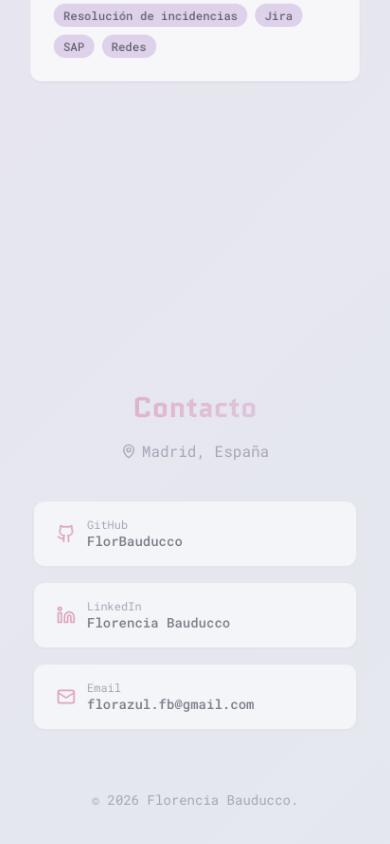
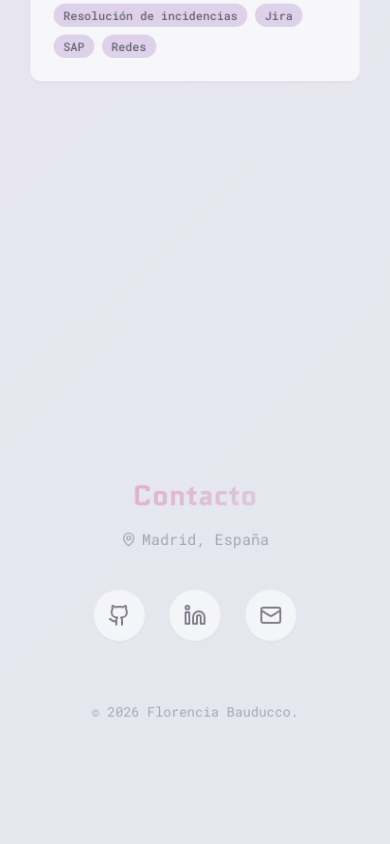
Before and after one commit to FlorBauducco/portfolio_florencia, a React (Vite) app: page / in a window 390 px wide. Shown: the part 5525-6369 px from the top of the page. Built offline with nearby package versions, Linux system fonts and the light colour scheme; the HTML template or start-up script is replaced by a standard one.

Commit message:
fix: update contact section layout and responsiveness

```diff
--- a/src/components/portfolio/ContactSection.tsx
+++ b/src/components/portfolio/ContactSection.tsx
@@ -25,20 +25,21 @@ const ContactSection = () => {
           Madrid, España
         </p>
 
-        <div className="flex flex-col sm:flex-row items-center justify-center gap-4">
-          {CONTACT_LINKS.map(({ label, href, icon: Icon, username }) => (
+        <div className="flex flex-row items-center justify-center gap-6">
+          {CONTACT_LINKS.map(({ label, href, icon: Icon }) => (
             <a
               key={label}
               href={href}
               target="_blank"
               rel="noopener noreferrer"
-              className="flex items-center gap-3 px-6 py-4 rounded-xl bg-card border border-border shadow-sm hover:shadow-md hover:border-primary/30 transition-all duration-300 w-full sm:w-auto"
+              className="group relative flex items-center justify-center w-14 h-14 rounded-full bg-card border border-border shadow-sm hover:shadow-md hover:bg-primary hover:text-primary-foreground hover:border-primary transition-all duration-300"
+              aria-label={label}
             >
-              <Icon size={20} className="text-primary flex-shrink-0" />
-              <div className="text-left">
-                <p className="text-xs text-muted-foreground">{label}</p>
-                <p className="text-sm font-medium text-foreground">{username}</p>
-              </div>
+              <Icon size={24} />
+              {/* Tooltip al hover */}
+              <span className="absolute -top-9 left-1/2 -translate-x-1/2 px-3 py-1 rounded-md bg-card text-foreground text-xs font-medium shadow-md opacity-0 group-hover:opacity-100 transition-opacity duration-200 whitespace-nowrap border border-border">
+                {label}
+              </span>
             </a>
           ))}
         </div>
```
